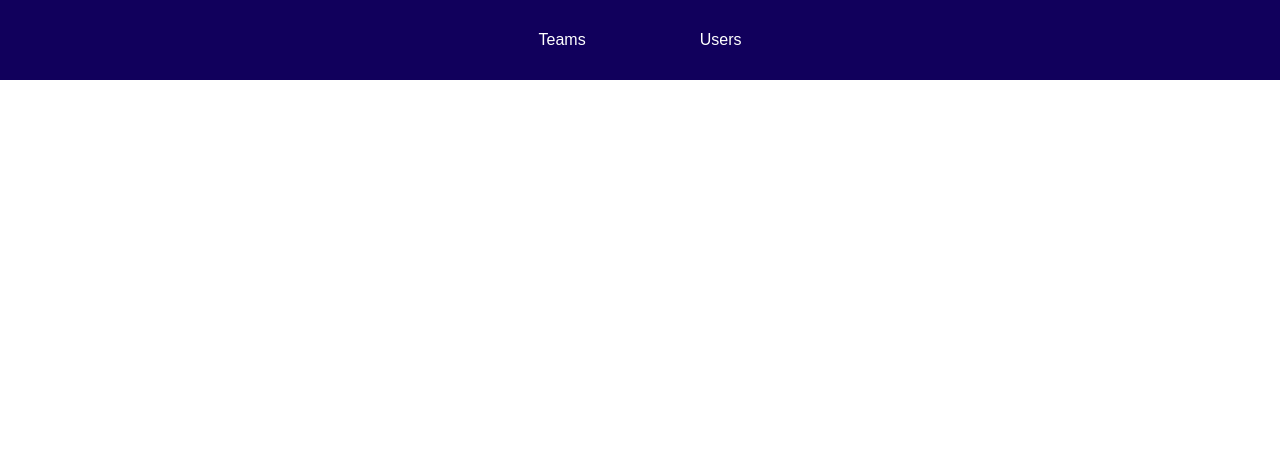
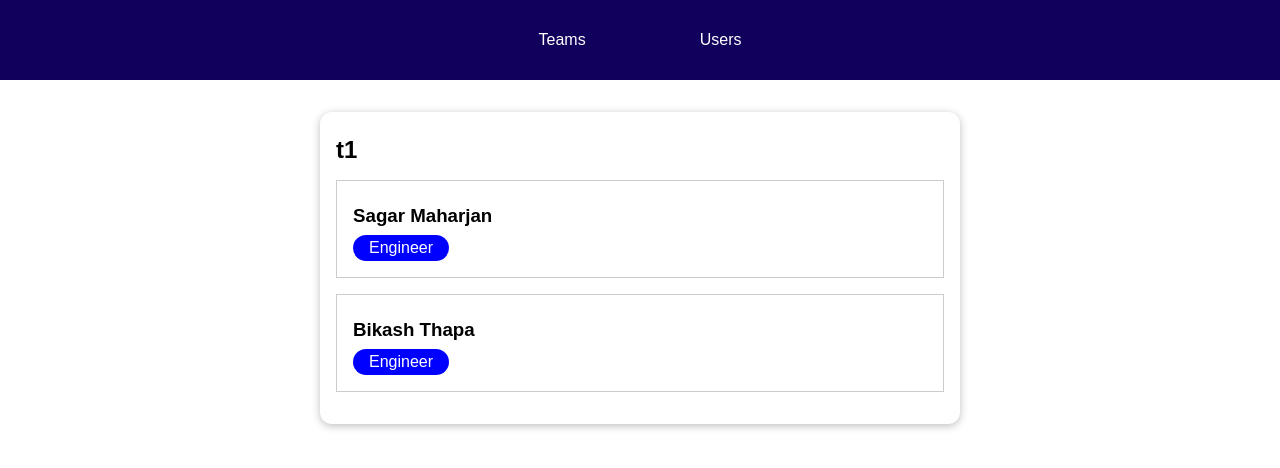
Before and after one commit to sagarmhrjn/vue-walkthrough, a Vue app: page /teams/t1 in a window 1280 px wide. Before the commit this address had no page. Shown: the top 468 px of the page. Built offline with nearby package versions, Linux system fonts and the light colour scheme.

Commit message:
passing data with route params (dynamic segments)

```diff
--- a/src/components/teams/TeamMembers.vue
+++ b/src/components/teams/TeamMembers.vue
@@ -13,20 +13,31 @@
 </template>
 
 <script>
-import UserItem from '../users/UserItem.vue';
+import UserItem from "../users/UserItem.vue";
 
 export default {
+  inject: ["teams", "users"],
   components: {
-    UserItem
+    UserItem,
   },
   data() {
     return {
-      teamName: 'Test',
-      members: [
-        { id: 'u1', fullName: 'Max Schwarz', role: 'Engineer' },
-        { id: 'u2', fullName: 'Max Schwarz', role: 'Engineer' },
-      ],
+      teamName: "",
+      members: [],
     };
+  },
+  // created life-cycle hook
+  created() {
+    const teamId = this.$route.params.teamId;
+    const selectedTeam = this.teams.find((team) => team.id === teamId);
+    const members = selectedTeam.members;
+    const selectedMembers = [];
+    for (const member of members) {
+      const selectedUser = this.users.find((user) => user.id === member);
+      selectedMembers.push(selectedUser);
+    }
+    this.members = selectedMembers;
+    this.teamName = selectedTeam.id;
   },
 };
 </script>
--- a/src/main.js
+++ b/src/main.js
@@ -4,6 +4,7 @@ import { createRouter, createWebHistory } from 'vue-router';
 import App from './App.vue';
 import TeamsListComponent from './components/teams/TeamsList.vue'
 import UsersListComponent from './components/users/UsersList.vue'
+import TeamMembersComponent from './components/teams/TeamMembers.vue'
 
 const router = createRouter({
     // by calling createWebHistory , it tells that just use the browser built-in mechanism
@@ -18,6 +19,10 @@ const router = createRouter({
         {
             path: '/users',
             component: UsersListComponent
+        },
+        {
+            path: '/teams/:teamId',
+            component: TeamMembersComponent
         }
     ],
     // if we wanna use router link exact active class
```
